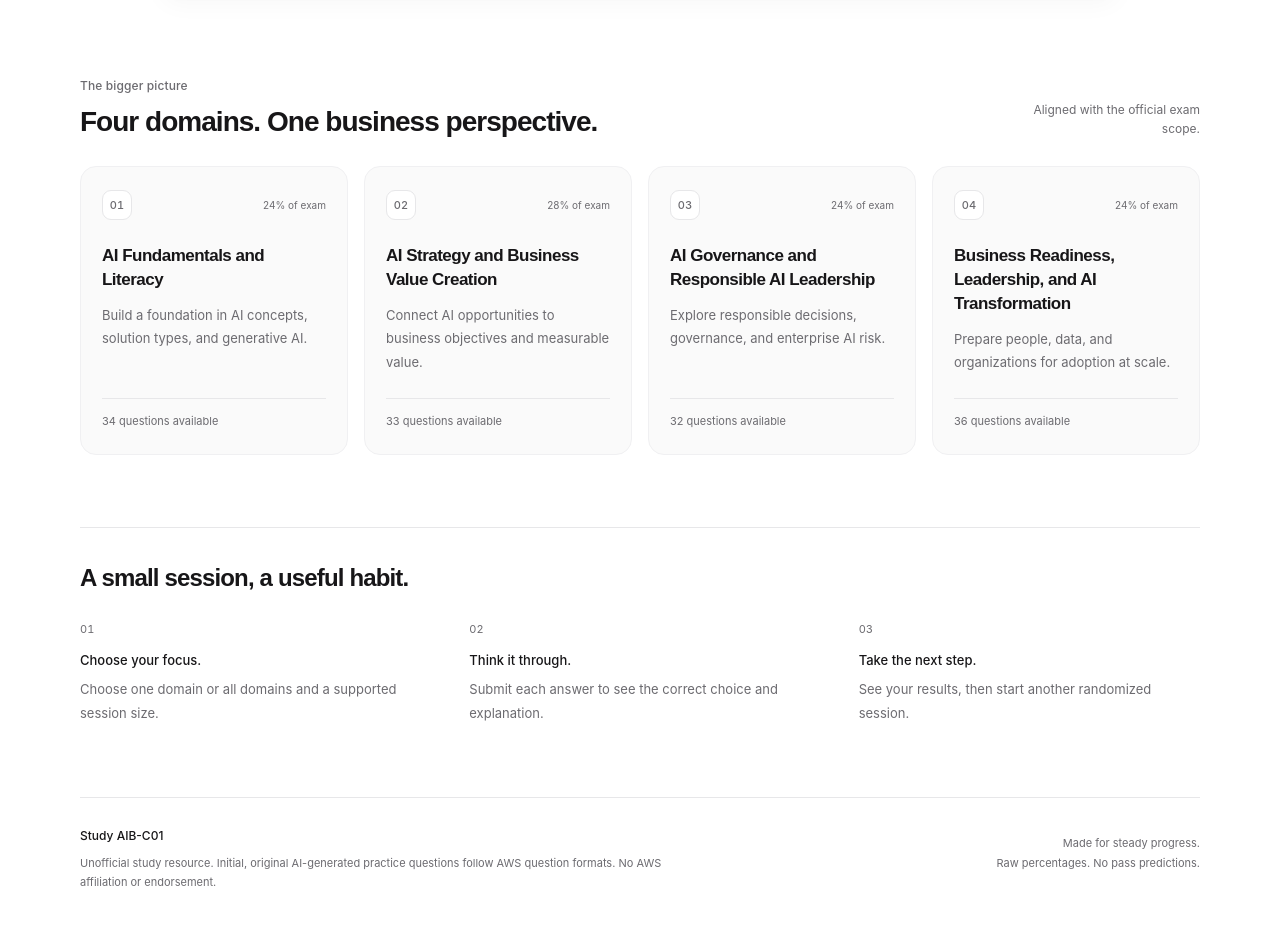
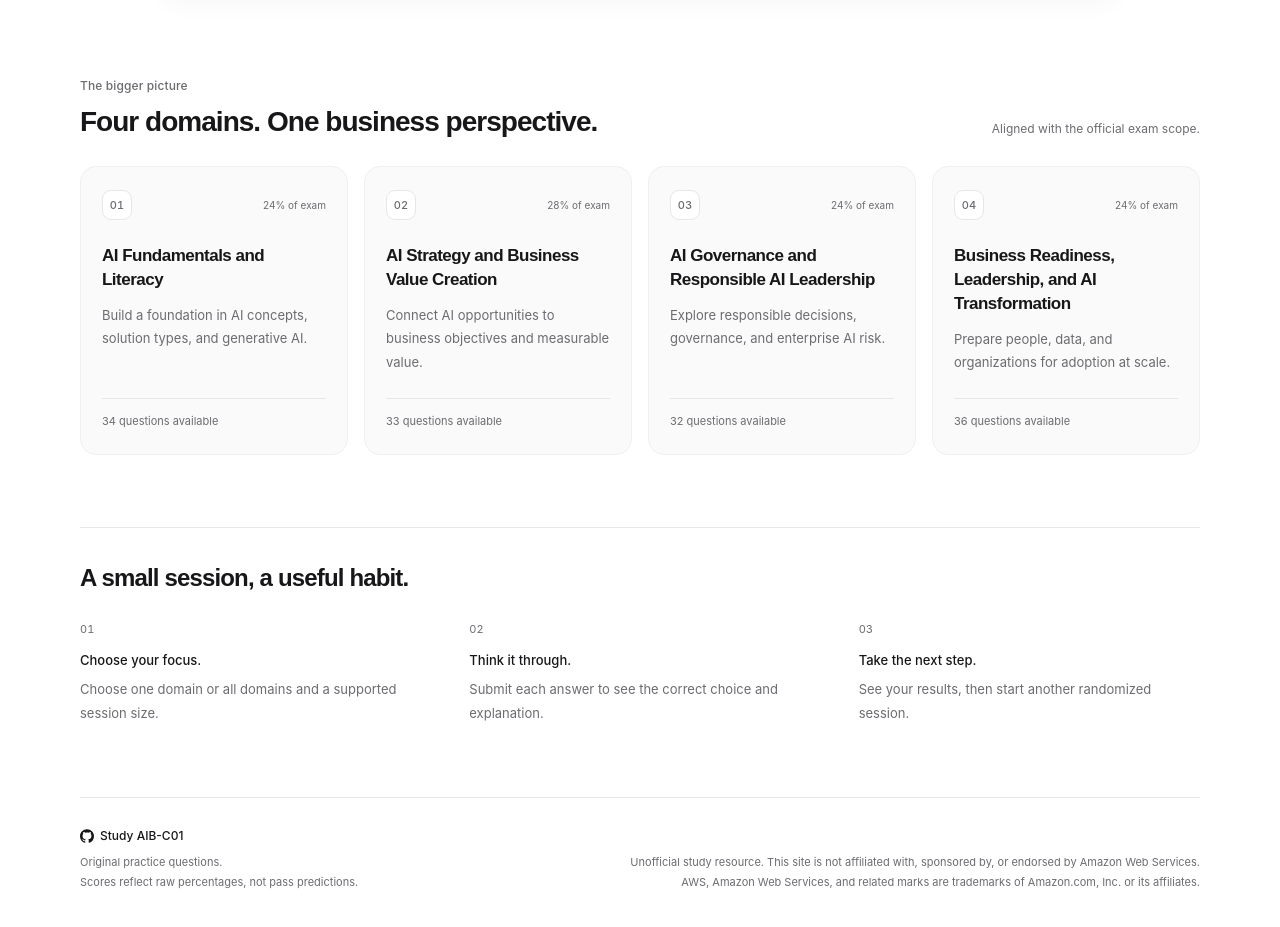
Before and after one commit to VennieSo/Study-AIB-C01, an Astro site: page / in a window 1280 px wide. Shown: the part 1155-2082 px from the top of the page. Built offline with nearby package versions, Linux system fonts and the light colour scheme; Astro itself is replaced by a stand-in of ours; a web font is replaced by a local one.

Commit message:
Clarify AWS study copy and update footer branding

```diff
--- a/src/content/site.ts
+++ b/src/content/site.ts
@@ -5,12 +5,14 @@ export const site = {
     'Study AIB-C01 AWS Certified AI Business Strategist with free practice questions, no account needed.',
   description:
     'Free, unofficial practice for AWS Certified AI Business Strategist (AIB-C01). Study one domain or all four with untimed questions, immediate explanations, and clear results.',
-  heading: 'AWS Certified AI Business Strategist (AIB-C01)',
+  heading: 'Practice for AWS Certified AI Business Strategist (AIB-C01)',
   subheading: 'Study the strategy behind AI.',
   introduction:
-    'Get certified for your ability to translate AI capabilities into business outcomes, establish responsible AI practices, and drive AI adoption at scale.',
+    'Prepare for the exam, test your ability to translate AI into business outcomes responsibly and drive AI adoption at scale.',
   notice:
-    'Unofficial study resource. Initial, original AI-generated practice questions follow AWS question formats. No AWS affiliation or endorsement.',
+    'Unofficial study resource. This site is not affiliated with, sponsored by, or endorsed by Amazon Web Services.',
+  trademarkNotice:
+    'AWS, Amazon Web Services, and related marks are trademarks of Amazon.com, Inc. or its affiliates.',
   lifetime:
     'Your session stays in this tab’s memory. Refreshing or closing the page discards your progress. There is no saved history.',
 };
--- a/src/pages/index.astro
+++ b/src/pages/index.astro
@@ -100,7 +100,7 @@ const payload = JSON.stringify(questions).replace(/</g, '\\u003c');
       <section id="exam-session-view" class="session-shell" aria-label="Exam session" hidden></section>
       <p id="application-error" class="error" role="alert"></p>
     </main>
-    <footer class="site-footer wrap"><div><strong>{site.name}</strong><p>{site.notice}</p></div><p>Made for steady progress.<br />Raw percentages. No pass predictions.</p></footer>
+    <footer class="site-footer wrap"><a class="footer-repository" href="https://github.com/VennieSo/Study-AIB-C01/" aria-label={`${site.name} on GitHub`}><svg width="14" height="14" viewBox="0 0 24 24" fill="currentColor" aria-hidden="true" focusable="false"><path d="M12 .297C5.37.297 0 5.67 0 12.297c0 5.303 3.438 9.8 8.205 11.385.6.113.82-.258.82-.577 0-.285-.01-1.04-.015-2.04-3.338.724-4.043-1.61-4.043-1.61-.546-1.387-1.333-1.756-1.333-1.756-1.09-.745.083-.729.083-.729 1.205.084 1.838 1.237 1.838 1.237 1.07 1.835 2.809 1.305 3.495.998.108-.776.418-1.305.762-1.605-2.665-.3-5.466-1.334-5.466-5.93 0-1.31.465-2.38 1.235-3.22-.135-.303-.54-1.523.105-3.176 0 0 1.005-.322 3.3 1.23a11.5 11.5 0 0 1 3-.405c1.02.005 2.045.138 3 .405 2.28-1.552 3.285-1.23 3.285-1.23.645 1.653.24 2.873.12 3.176.765.84 1.23 1.91 1.23 3.22 0 4.61-2.805 5.625-5.475 5.92.42.36.81 1.096.81 2.22 0 1.606-.015 2.896-.015 3.286 0 .315.21.69.825.57C20.565 22.092 24 17.592 24 12.297c0-6.627-5.373-12-12-12" /></svg><strong>{site.name}</strong></a><p class="footer-summary">Original practice questions.<br />Scores reflect raw percentages, not pass predictions.</p><p class="footer-notice">{site.notice}<br />{site.trademarkNotice}</p></footer>
     <script id="question-data" type="application/json" set:html={payload} />
     <script src="../scripts/practice.ts"></script>
     <script src="../scripts/exam.ts"></script>
--- a/src/styles/global.css
+++ b/src/styles/global.css
@@ -423,7 +423,7 @@ select {
   font-size: 1.75rem;
 }
 .section-heading > .muted {
-  max-width: 190px;
+  flex-shrink: 0;
   font-size: 0.75rem;
   text-align: right;
 }
@@ -526,13 +526,27 @@ select {
   line-height: 1.8;
 }
 .site-footer {
-  display: flex;
+  display: grid;
+  grid-template-columns: max-content minmax(0, 620px);
   justify-content: space-between;
-  gap: 64px;
+  gap: 8px 64px;
   padding: 28px 0 36px;
   border-top: 1px solid var(--border);
   color: var(--muted);
   font-size: 0.6875rem;
+}
+.footer-repository {
+  grid-column: 1 / -1;
+  justify-self: start;
+  align-self: start;
+  display: inline-flex;
+  align-items: center;
+  gap: 6px;
+  color: var(--ink);
+  text-decoration: none;
+}
+.footer-repository:hover {
+  text-decoration: underline;
 }
 .site-footer strong {
   color: var(--ink);
@@ -541,11 +555,9 @@ select {
 }
 .site-footer p {
   max-width: 620px;
-  margin-top: 8px;
   line-height: 1.8;
 }
-.site-footer > p {
-  flex-shrink: 0;
+.site-footer .footer-notice {
   text-align: right;
 }
 .skip-link {
@@ -1178,11 +1190,15 @@ fieldset {
     margin-bottom: 8px;
   }
   .site-footer {
+    display: flex;
     flex-direction: column;
     gap: 14px;
     padding: 24px 0 30px;
   }
-  .site-footer > p {
+  .site-footer .footer-repository + p {
+    margin-top: -6px;
+  }
+  .site-footer .footer-notice {
     text-align: left;
   }
   .session-shell {
```
